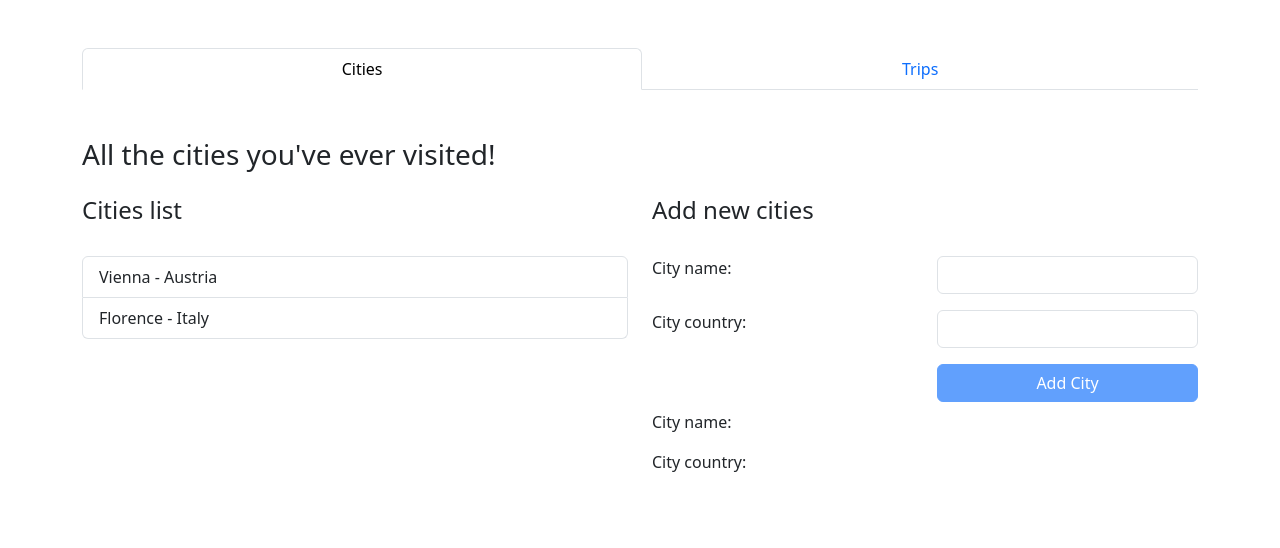
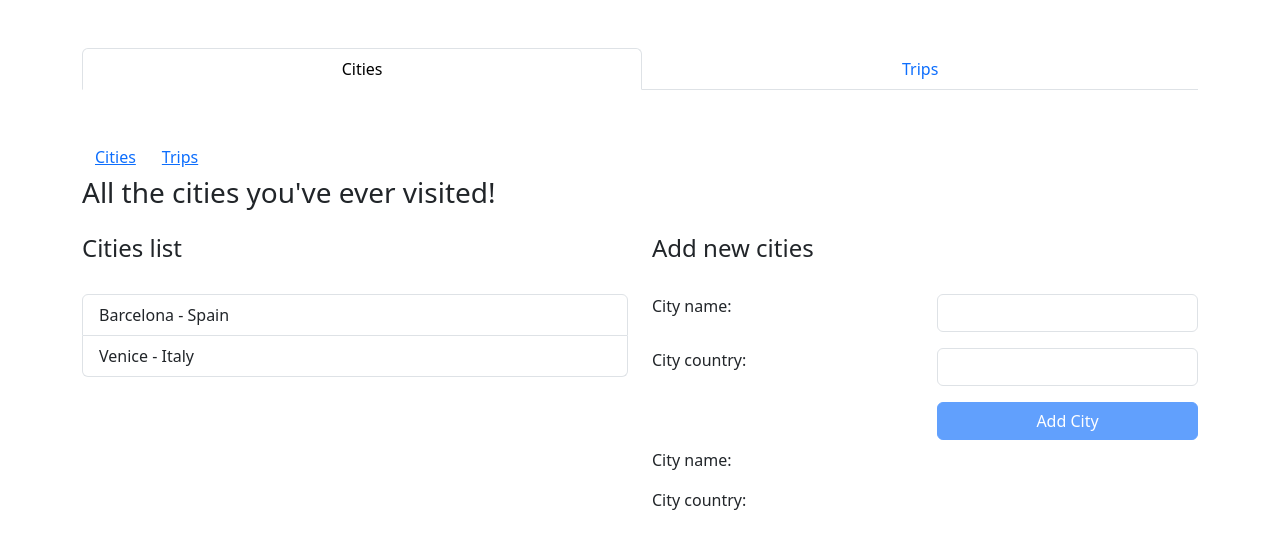
Before and after one commit to Verhoevemans/angular-workshop-2023, an Angular app: page /cities/new in a window 1280 px wide. Shown: the top 548 px of the page. Built offline with nearby package versions, Linux system fonts and the light colour scheme.

Commit message:
Chapter 4: add CityService, TripComponent and RXJS Subject and methods

```diff
--- a/src/app/app.component.html
+++ b/src/app/app.component.html
@@ -1,4 +1,7 @@
 <div class="container">
   <app-header></app-header>
-  <app-cities></app-cities>
+  <button type="button" class="btn btn-link" (click)="page = 0">Cities</button>
+  <button type="button" class="btn btn-link" (click)="page = 1">Trips</button>
+  <app-cities *ngIf="page === 0"></app-cities>
+  <app-trips *ngIf="page === 1"></app-trips>
 </div>
--- a/src/app/app.component.ts
+++ b/src/app/app.component.ts
@@ -7,4 +7,5 @@ import { Component } from '@angular/core';
 })
 export class AppComponent {
   public title = 'angular-workshop-2023';
+  public page = 0;
 }
--- a/src/app/cities/cities-edit/cities-edit.component.ts
+++ b/src/app/cities/cities-edit/cities-edit.component.ts
@@ -1,6 +1,7 @@
-import { Component, EventEmitter, Output } from '@angular/core';
+import { Component } from '@angular/core';
 
 import { City } from '../../shared/models/city.model';
+import { CitiesService } from '../cities.service';
 
 @Component({
   selector: 'app-cities-edit',
@@ -8,14 +9,14 @@ import { City } from '../../shared/models/city.model';
   styleUrls: ['./cities-edit.component.scss']
 })
 export class CitiesEditComponent {
-  @Output()
-  public onAddCity = new EventEmitter<City>();
-
   public name = '';
   public country = '';
 
+  public constructor(private citiesService: CitiesService) {}
+
   public addCity(): void {
-    this.onAddCity.emit(new City(this.name, this.country));
+    const city = new City(this.name, this.country);
+    this.citiesService.addCity(city);
     this.name = '';
     this.country = '';
   }
--- a/src/app/cities/cities.component.html
+++ b/src/app/cities/cities.component.html
@@ -4,6 +4,6 @@
     <app-cities-list [cities]="cities"></app-cities-list>
   </div>
   <div class="col">
-    <app-cities-edit (onAddCity)="addCity($event)"></app-cities-edit>
+    <app-cities-edit></app-cities-edit>
   </div>
 </div>
--- a/src/app/cities/cities.component.ts
+++ b/src/app/cities/cities.component.ts
@@ -1,19 +1,34 @@
-import { Component } from '@angular/core';
+import { Component, OnDestroy, OnInit } from '@angular/core';
+import { Subject, takeUntil } from 'rxjs';
 
 import { City } from '../shared/models/city.model';
+
+import { CitiesService } from './cities.service';
 
 @Component({
   selector: 'app-cities',
   templateUrl: './cities.component.html',
   styleUrls: ['./cities.component.scss']
 })
-export class CitiesComponent {
-  public cities: City[] = [
-      new City('Vienna', 'Austria'),
-      new City('Florence', 'Italy')
-  ];
+export class CitiesComponent implements OnInit, OnDestroy {
+  public cities: City[] | undefined;
 
-  public addCity(city: City): void {
-    this.cities.push(city);
+  private onDestroy = new Subject<void>();
+
+  public constructor(private citiesService: CitiesService) {}
+
+  public ngOnInit(): void {
+    this.cities = this.citiesService.getCities();
+
+    this.citiesService.citiesChanged.pipe(
+      takeUntil(this.onDestroy)
+    ).subscribe((cities: City[]) => {
+      this.cities = cities;
+    });
+  }
+
+  public ngOnDestroy(): void {
+    this.onDestroy.next();
+    this.onDestroy.complete();
   }
 }
--- /dev/null
+++ b/src/app/cities/cities.service.ts
@@ -0,0 +1,23 @@
+import { Injectable } from '@angular/core';
+import { Subject } from 'rxjs';
+
+import { City } from '../shared/models/city.model';
+
+@Injectable()
+export class CitiesService {
+  public citiesChanged = new Subject<City[]>();
+
+  private cities: City[] = [
+      new City('Barcelona', 'Spain'),
+      new City('Venice', 'Italy')
+  ];
+
+  public addCity(city: City): void {
+    this.cities.push(city);
+    this.citiesChanged.next(this.cities.slice());
+  }
+
+  public getCities(): City[] {
+    return this.cities.slice();
+  }
+}
--- /dev/null
+++ b/src/app/shared/models/trip.model.ts
@@ -0,0 +1,6 @@
+import { City } from './city.model';
+
+export interface Trip {
+  title: string;
+  cities: City[];
+}
--- /dev/null
+++ b/src/app/trips/trips.component.html
@@ -0,0 +1,19 @@
+<h3>City Trips</h3>
+<ul class="list-group">
+  <li class="list-group-item" *ngFor="let trip of trips">
+    <h4>{{ trip.title }}</h4>
+    <div class="row">
+      <div class="col-8">
+        <span *ngFor="let city of trip.cities">
+          {{ city.name }} ({{ city.country }}) >
+        </span>
+        <span>Home</span>
+      </div>
+      <div class="col-4">
+        <button type="button" class="btn btn-link" (click)="addCities(trip.cities)">
+          Add Cities to list
+        </button>
+      </div>
+    </div>
+  </li>
+</ul>
--- /dev/null
+++ b/src/app/trips/trips.component.ts
@@ -0,0 +1,38 @@
+import { Component } from '@angular/core';
+
+import { CitiesService } from '../cities/cities.service';
+import { City } from '../shared/models/city.model';
+import { Trip } from '../shared/models/trip.model';
+
+@Component({
+  selector: 'app-trips',
+  templateUrl: './trips.component.html',
+  styleUrls: ['./trips.component.scss']
+})
+export class TripsComponent {
+  public trips: Trip[] = [
+    {
+      title: 'Summer 2023',
+      cities: [
+        new City('Florence', 'Italy'),
+        new City('Vienna', 'Austria')
+      ]
+    },
+    {
+      title: 'Spring 2022',
+      cities: [
+        new City('Barcelona', 'Spain'),
+        new City('Madrid', 'Spain'),
+        new City('Valencia', 'Spain')
+      ]
+    }
+  ];
+
+  public constructor(private citiesService: CitiesService) {}
+
+  public addCities(cities: City[]): void {
+    cities.forEach((city) => {
+      this.citiesService.addCity(city);
+    });
+  }
+}
```
Also changed, not shown: src/app/app.module.ts (+7 -2 lines), src/app/trips/trips.component.scss (added).
